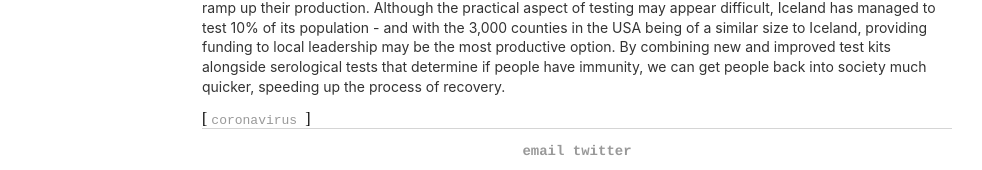
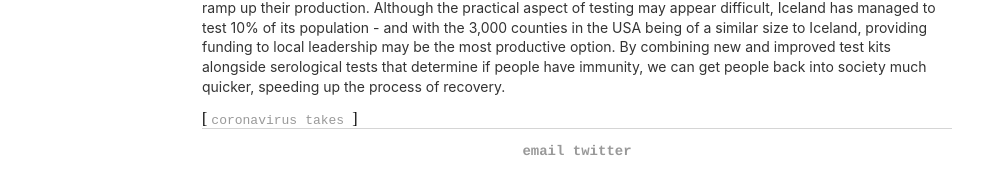
Before and after one commit to tmychow/tmychow.github.io, a Jekyll site: the page built from _posts/2020-05-02-the-medical-side-of-the-recovery.md, in a window 1280 px wide and 1280 px high. Shown: the part 1107-1277 px from the top of the window, without its empty margins (28-1010 px from the left). Built offline with Jekyll 4.4.1, drawn with Linux system fonts in a browser that asks for light colours.

Commit message:
Update 2020-05-02-the-medical-side-of-the-recovery.md

```diff
--- a/_posts/2020-05-02-the-medical-side-of-the-recovery.md
+++ b/_posts/2020-05-02-the-medical-side-of-the-recovery.md
@@ -2,7 +2,7 @@
 layout: post
 title: "The Medical Side of the Recovery"
 date: 2020-05-02
-tag: coronavirus
+tags: coronavirus takes
 ---
 
 Towards the end of March, I wrote about the immediate economic circumstances caused by COVID-19 - where we stood and what we needed to do. Much of this short-run work has been done by fiscal leaders and central bankers. What isn’t yet clear in the United Staes and the United Kingdom is the medium-run - how we envision our exit strategy from the medical side of the crisis. In the USA,  significant number of states have begun reopening, with Florida, South Carolina and Georgia all opening up parks and beaches. A similar pushback towards the lockdown has begun appearing across the UK - even though public health experts and epidemiologists broadly agree that testing needs to be increased by a significant order of magnitude before that can occur. With the new coronavirus testing blueprint from the Trump administration offering little beyond calling on states to develop their own plans, what are the options available?
```
